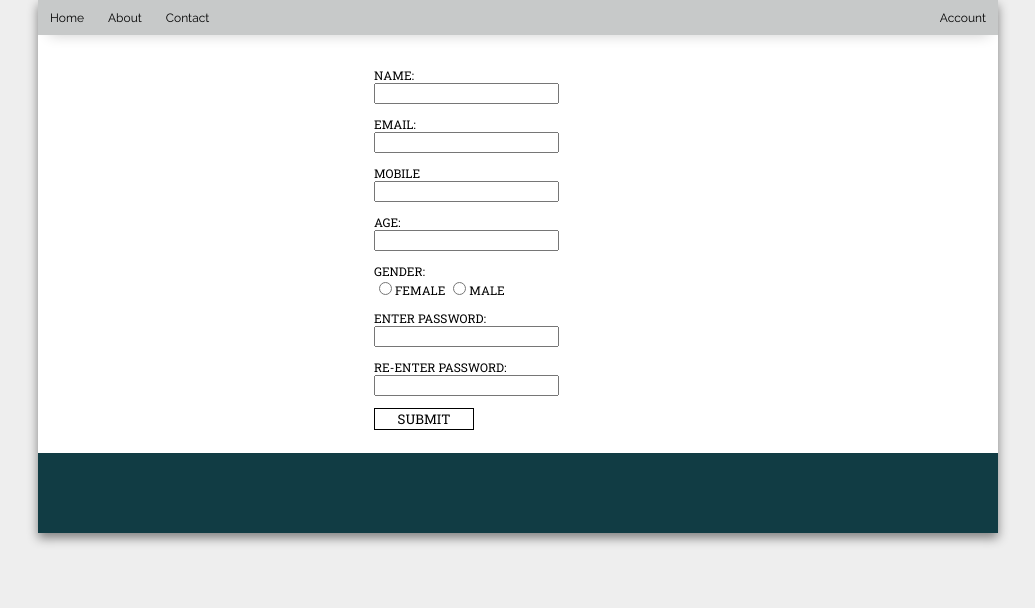
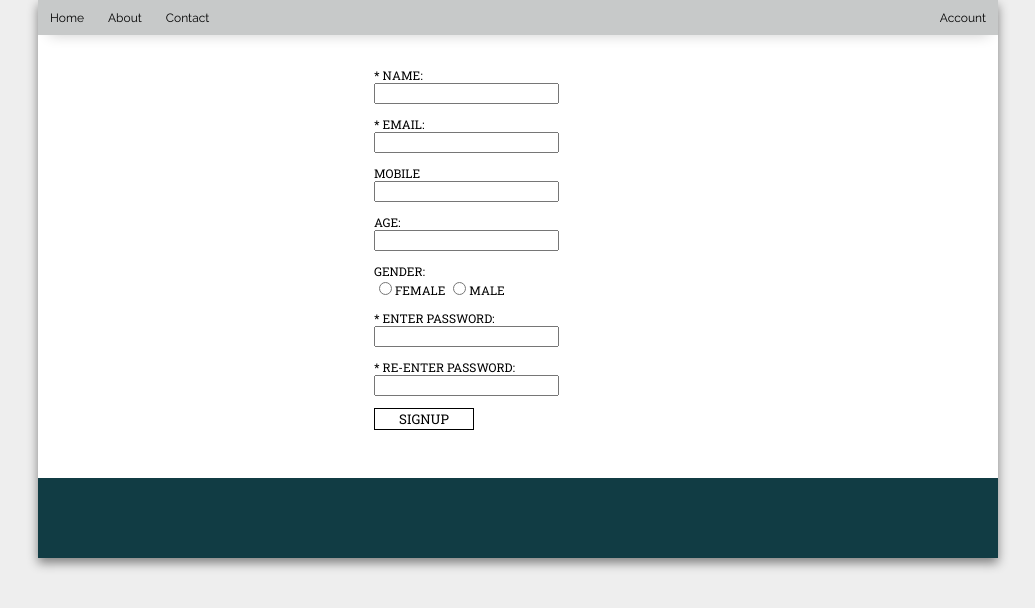
Before and after one commit to Jodything/Rania_Cart, a plain HTML site: page signup.html in a window 1280 px wide. Shown: the whole page, without its empty margins (122-1157 px from the left). Drawn offline with Linux system fonts and the light colour scheme.

Commit message:
sign up validation

```diff
--- a/css/signup.css
+++ b/css/signup.css
@@ -90,7 +90,7 @@ li a:hover{
 .content{
     padding-top: 3%;
     padding-bottom: 5%;
-    height: 350px;
+    height: auto;
     margin-top: -9px;
 }
 .signup-content{
@@ -141,3 +141,18 @@ li a:hover{
         margin: 0 auto;
     }
 }
+
+
+input.help-block {
+  background-color: pink;
+}
+
+.whoops {
+  display: block;
+  color: red;
+  animation: blinker 1s linear infinite;
+}
+
+@keyframes blinker {
+  50% { opacity: 0.0; }
+}
--- /dev/null
+++ b/js/validate.js
@@ -0,0 +1,56 @@
+function validate(e) {
+    var form = document.getElementById('signUpForm');
+
+    //Required fields
+    if (!form.name.value || !form.email.value || !form.password.value || !form.confirmPassword.value) {
+        alert('Please fill in all required fields');
+        form.name.setAttribute('class', 'help-block');
+        form.email.setAttribute('class', 'help-block');
+        form.password.setAttribute('class', 'help-block');
+        form.confirmPassword.setAttribute('class', 'help-block');
+        return false;
+    } else {
+        //check length of name is greater than 2 characters
+        if (form.name.value.length < 2) {
+            form.name.setAttribute('class', 'help-block');
+            form.name.insertAdjacentHTML('afterend', '<span class="whoops">name must be more than 2 characters long</span>');
+            return false;
+        }
+        // check password is greate than 8 characters
+        if (form.password.value.length <= 8) {
+            form.password.setAttribute('class', 'help-block');
+            form.password.insertAdjacentHTML('afterend', '<span class="whoops">password must be more than 8 characters long</span>');
+            return false;
+        }
+        // check both passwords match
+        if (form.password.value !== form.confirmPassword.value) {
+            form.confirmPassword.setAttribute('class', 'help-block');
+            form.confirmPassword.insertAdjacentHTML('afterend', '<span class="whoops">passwords do not match</span>');
+            return false;
+        }
+        // check the person isnt benjamin button
+        if (form.age.value) {
+            if (form.age.value.length < 1) {
+                form.age.setAttribute('class', 'help-block');
+                form.age.insertAdjacentHTML('afterend', '<span class="whoops">Age must be a positive number</span>');
+                return false;
+            }
+        }
+
+        // check phone is a number and is 10 digits
+        if (form.phone.value) {
+            if (form.phone.value.length > 10 || form.phone.value.length < 10) {
+                form.phone.setAttribute('class', 'help-block');
+                form.phone.insertAdjacentHTML('afterend', '<span class="whoops">phone number must be 10 digits long</span>');
+                return false;
+            }
+            if (!form.phone.value.isNaN) {
+                form.phone.setAttribute('class', 'help-block');
+                form.phone.insertAdjacentHTML('afterend', '<span class="whoops">phone number must be a number</span>');
+                return false;
+            }
+        }
+
+        return true;
+    }
+}
--- a/signup.html
+++ b/signup.html
@@ -4,7 +4,7 @@
 <head>
   <meta charset="UTF-8">
   <title>Sign Up</title>
-  <link href='https://fonts.googleapis.com/css?family=Raleway|Roboto+Slab' rel='stylesheet' type='text/css'>
+  <link href="https://fonts.googleapis.com/css?family=Raleway|Roboto+Slab" rel="stylesheet" type="text/css">
   <link rel="stylesheet" href="css/signup.css">
 </head>
 
@@ -31,45 +31,48 @@
 
     <div class="content">
       <div class="signup-content">
-        <p>Name:
+        <form id="signUpForm" action="../cart/vertical-nav-bar/category1.html" method="POST" onsubmit="return validate();">
+          <p>* Name:
             <br>
-          <input type="text" name="email" />
+            <input type="text" name="name" />
           </p>
-        <p>Email:
+          <p>* Email:
             <br>
-          <input type="text" name="password" />
+            <input type="email" name="email" />
           </p>
           <p>Mobile
             <br>
-          <input type="text" name="password" />
+            <input type="tel" name="phone" />
           </p>
           <p>Age:
             <br>
-          <input type="text" name="password" />
+            <input type="number" name="age" />
           </p>
-        <form action="#">
+
           <p>Gender:
             <br>
             <input type="radio" name="gender" value="female" />Female
             <input type="radio" name="gender" value="male" />Male
           </p>
-        </form>
-        <p>Enter password:
+
+          <p>* Enter password:
             <br>
             <input type="password" name="password" />
           </p>
-        <p>Re-enter password:
+          <p>* Re-enter password:
             <br>
-          <input type="password" name="password" />
+            <input type="password" name="confirmPassword" />
           </p>
-        <input class=log-sub-button type="submit" value="submit" />
+          <input class="log-sub-button" type="submit" value="signUp" />
+        </form>
       </div>
     </div>
 
 
     <!------------- FOOTER ----------------->
     <div class="footer"></div>
-
+  </div>
+  <script type="text/javascript" src="./js/validate.js"></script>
 </body>
 
 </html>
```
Lines whose indentation alone changed are shown as unchanged.
